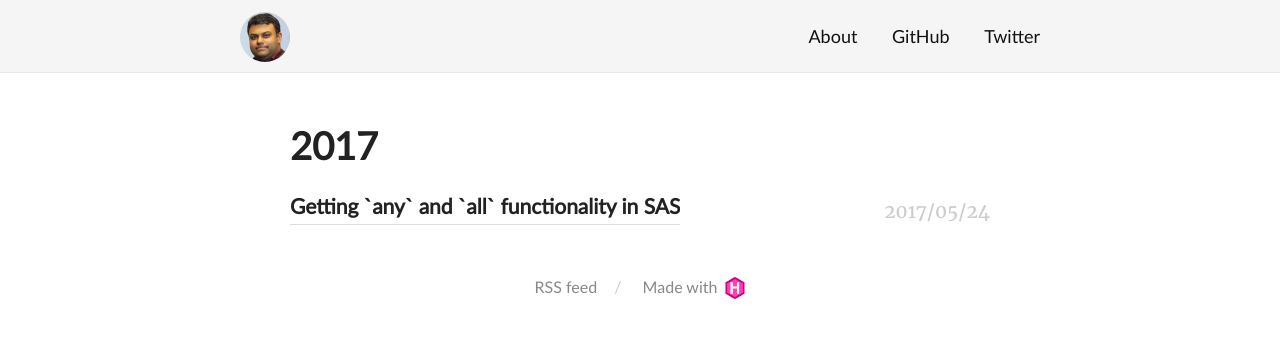
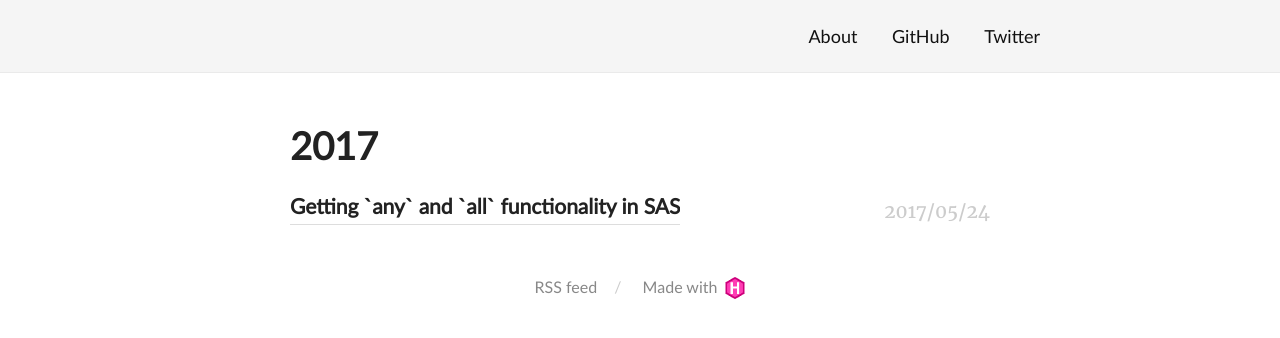
Before and after one commit to araastat/SASNotes, a plain HTML site: page post/index.html in a window 1280 px wide. Drawn offline with Linux system fonts and the light colour scheme.

Commit message:
Removed logo

```diff
--- a/post/index.html
+++ b/post/index.html
@@ -32,10 +32,10 @@
       <header class="header">
         <nav class="nav">
   <a href="../" class="nav-logo">
-    <img src="../images/logo.jpeg"
-         width="50"
-         height="50"
-         alt="Logo">
+    <img src="../images/%3cnil%3e"
+         width=""
+         height=""
+         alt="">
   </a>
 
   <ul class="nav-links">
```
Also changed, not shown: 2017/05/24/getting-any-and-all-functionality-in-sas/index.html (+4 -4 lines), about/index.html (+4 -4 lines), categories/r/index.html (+4 -4 lines), categories/sas/index.html (+4 -4 lines), index.html (+4 -4 lines).
